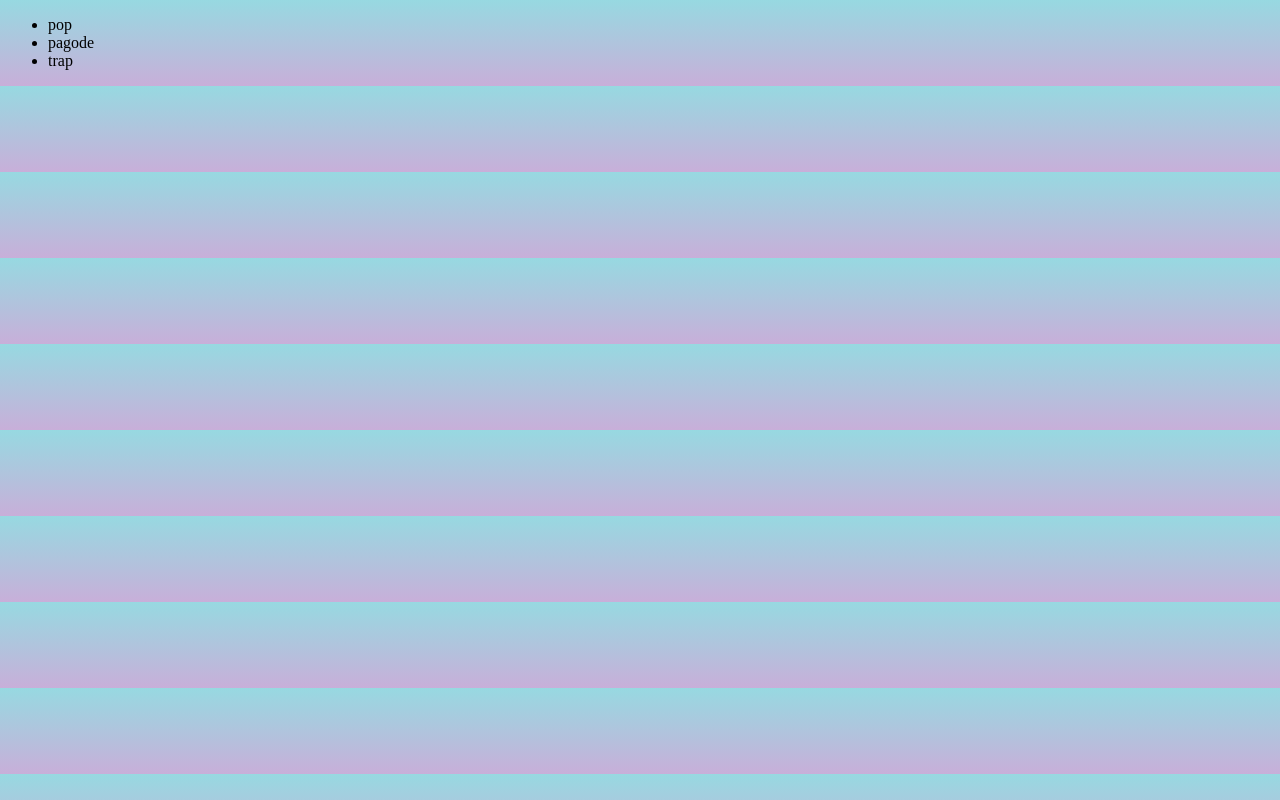
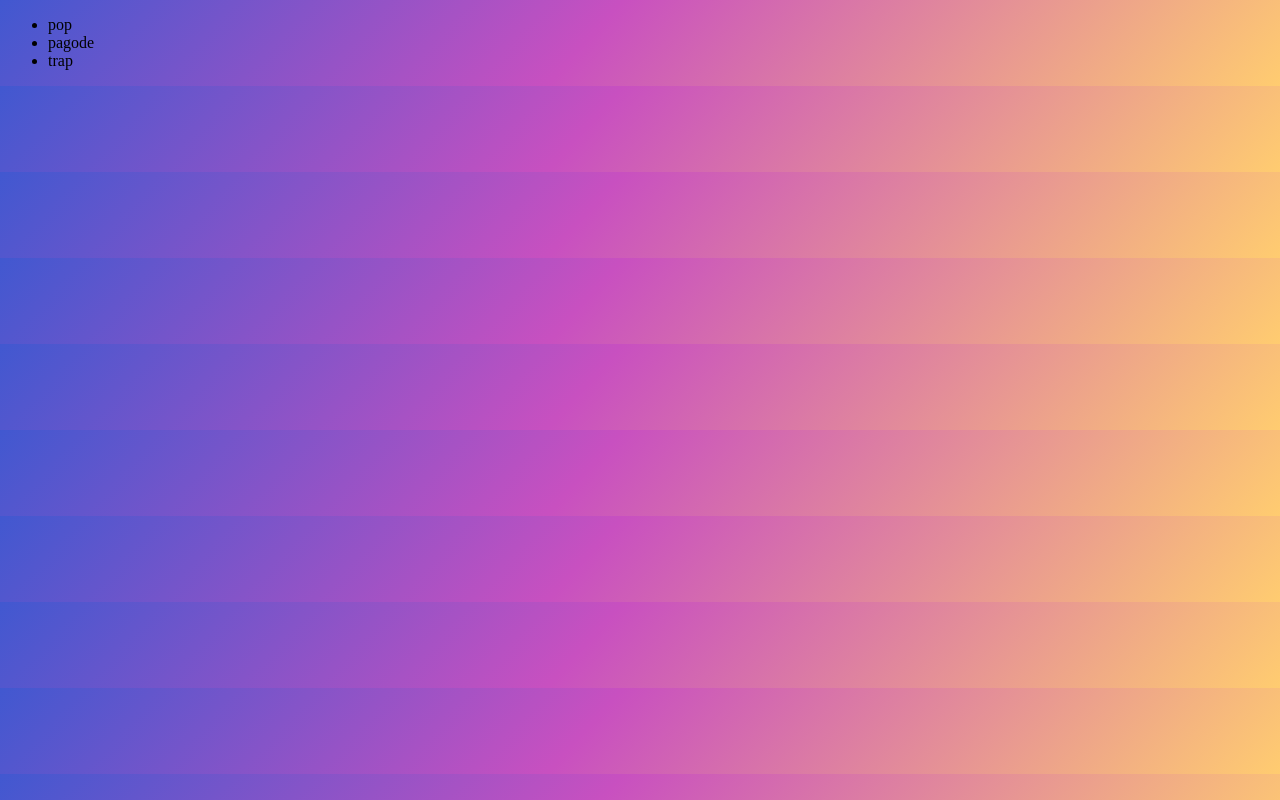
Before and after one commit to vizortea/myfirst, a plain HTML site: page index.html in a window 1280 px wide. Drawn offline with Linux system fonts and the light colour scheme.

Commit message:
ababababba

```diff
--- a/style.css
+++ b/style.css
@@ -1,5 +1,4 @@
 body{
-    background-color: #c8afd9;
-background-image: linear-gradient(0deg, #c8afd9 0%, #97D9E1 100%);
-
+    background-color: #4158D0;
+background-image: linear-gradient(132deg, #4158D0 0%, #C850C0 46%, #FFCC70 100%);
 }
```
